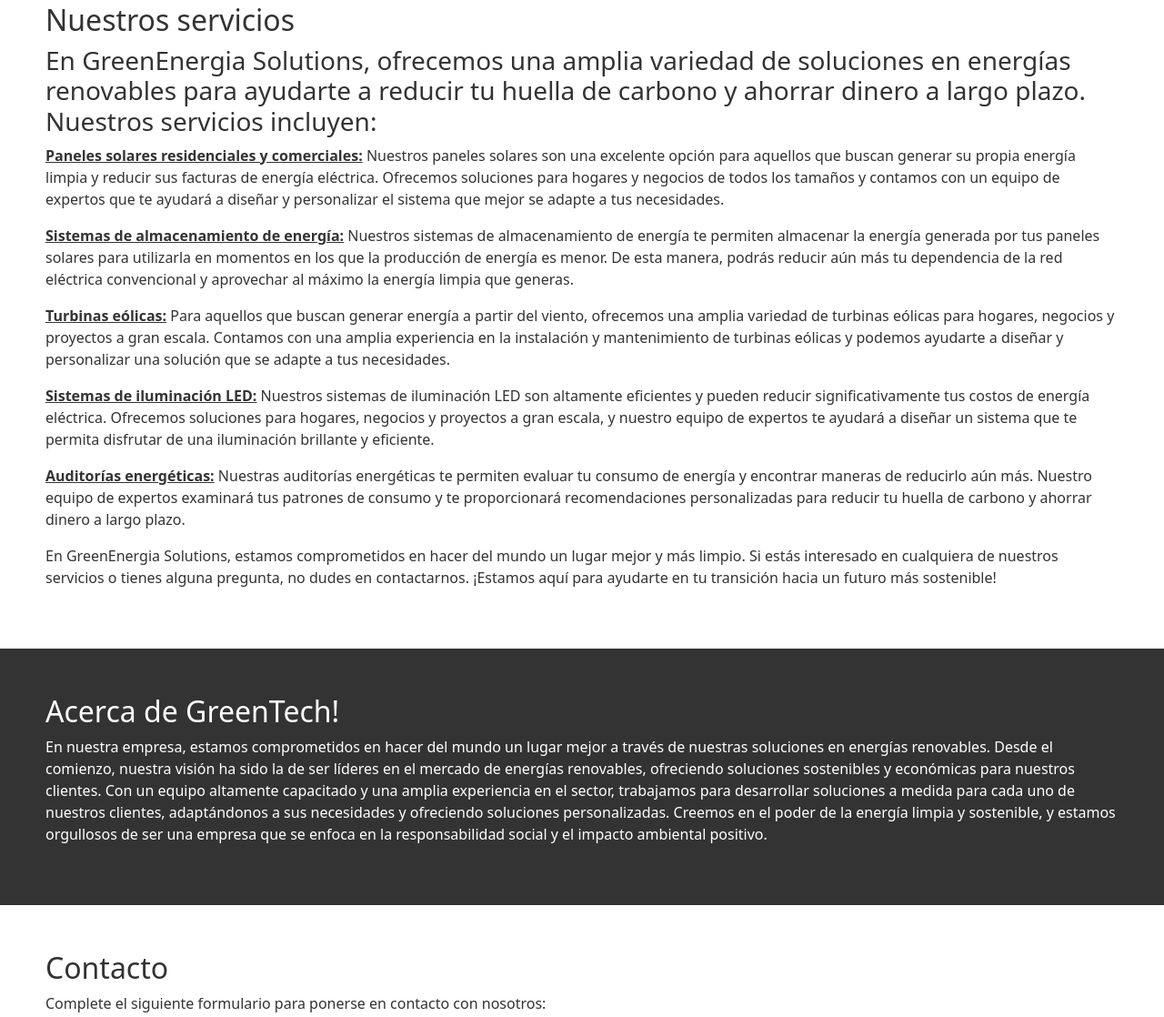
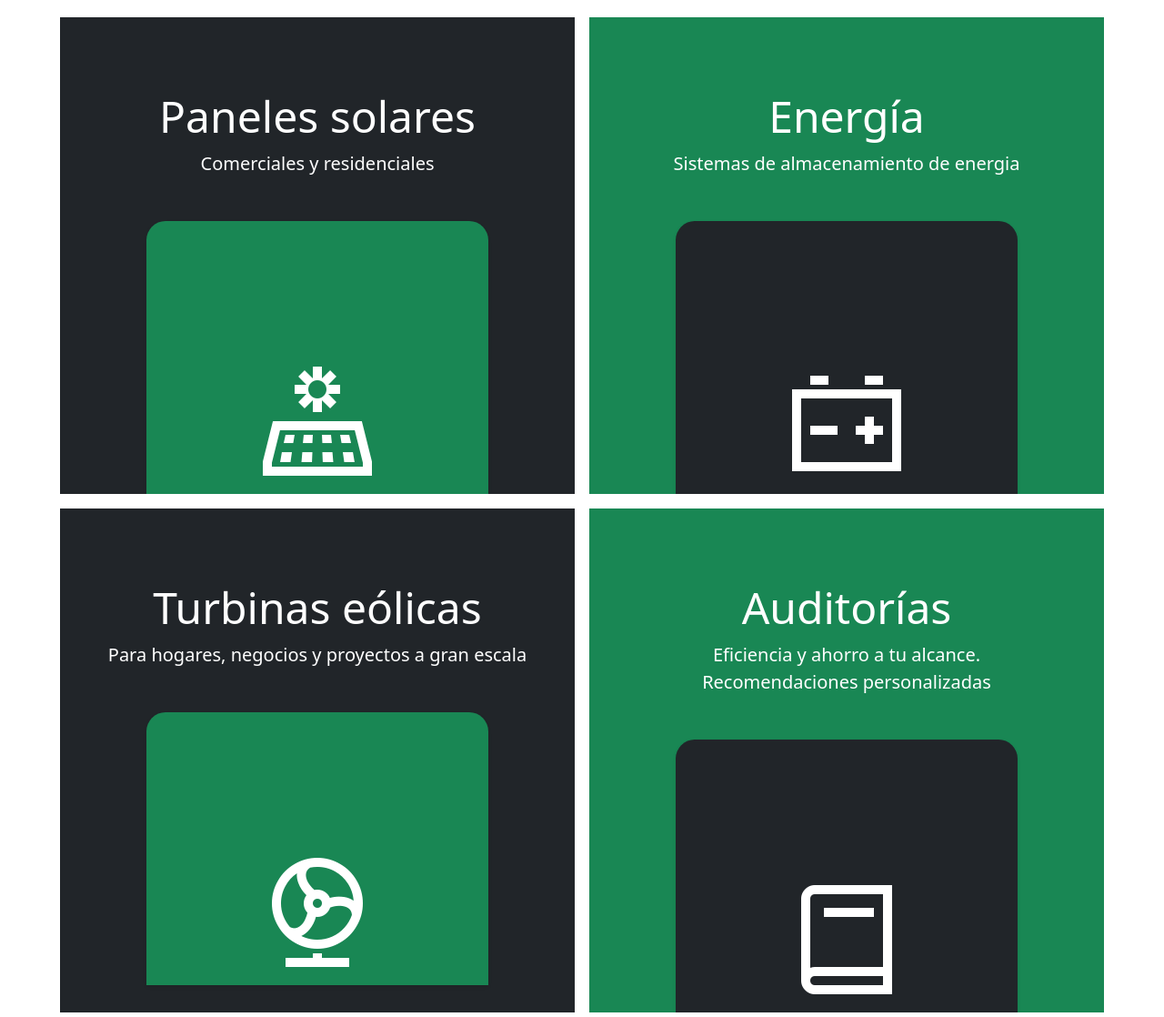
Before and after one commit to JuanBarreyro/UTN1, a plain HTML site: page index.html in a window 1280 px wide. Shown: the part 779-1897 px from the top of the page at 91% size. Drawn offline with nearby package versions, Linux system fonts and the light colour scheme.

Commit message:
New services section
Agregue nueva seccion de servicios mas visual

```diff
--- a/index.html
+++ b/index.html
@@ -79,7 +79,7 @@
 	</div>
 
 
-	<!-- Sección de Servicios -->
+	<!-- Sección de Servicios
 	<section id="servicios">
 		<h2>Nuestros servicios</h2>
 		<h3>En GreenEnergia Solutions, ofrecemos una amplia variedad de soluciones en energías renovables para ayudarte a reducir tu huella de carbono y ahorrar dinero a largo plazo. Nuestros servicios incluyen:</h3>
@@ -100,7 +100,45 @@
 
 		<p>En GreenEnergia Solutions, estamos comprometidos en hacer del mundo un lugar mejor y más limpio. Si estás interesado en cualquiera de nuestros servicios o tienes alguna pregunta, no dudes en contactarnos. ¡Estamos aquí para ayudarte en tu transición hacia un futuro más sostenible!</p>
 
+	</section> -->
+	<section id="servicios">
+		<div class="d-flex justify-content-center w-100 my-md-3 ps-md-3">
+			<div class="text-bg-dark me-md-3 pt-3 px-3 pt-md-5 px-md-5 text-center overflow-hidden w-50">
+			  <div class="w my-3 py-3">
+				<h2 class="display-5">Paneles solares</h2>
+				<p class="lead">Comerciales y residenciales</p>
+			  </div>
+			  <div class="d-flex align-items-end justify-content-center bg-success shadow-sm mx-auto " style="width: 80%; height: 300px; border-radius: 21px 21px 0 0;"><i class="las la-solar-panel" id="solarIcon"></i></div>
+			</div>
+			<div class="bg-success me-md-3 pt-3 px-3 pt-md-5 px-md-5 text-center overflow-hidden w-50">
+			  <div class="my-3 p-3">
+				<h2 class="display-5">Energía</h2>
+				<p class="lead">Sistemas de almacenamiento de energia</p>
+			  </div>
+			  <div class="d-flex align-items-end justify-content-center bg-dark shadow-sm mx-auto" style="width: 80%; height: 300px; border-radius: 21px 21px 0 0;"><i class="las la-car-battery" id="solarIcon"></i></div>
+			</div>
+		</div>
+		<div class="d-flex justify-content-center w-100 my-md-3 ps-md-3">
+			<div class="text-bg-dark me-md-3 pt-3 px-3 pt-md-5 px-md-5 text-center overflow-hidden w-50">
+			  <div class="my-3 py-3">
+				<h2 class="display-5">Turbinas eólicas</h2>
+				<p class="lead">Para hogares, negocios y proyectos a gran escala</p>
+			  </div>
+			  <div class="d-flex align-items-end justify-content-center bg-success shadow-sm mx-auto" style="width: 80%; height: 300px; border-radius: 21px 21px 0 0;"><i class="las la-fan" id="solarIcon"></i></div>
+			</div>
+			<div class="bg-success me-md-3 pt-3 px-3 pt-md-5 px-md-5 text-center overflow-hidden w-50">
+			  <div class="my-3 p-3">
+				<h2 class="display-5">Auditorías</h2>
+				<p class="lead">Eficiencia y ahorro a tu alcance. Recomendaciones personalizadas</p>
+			  </div>
+			  <div class="d-flex align-items-end justify-content-center bg-dark shadow-sm mx-auto" style="width: 80%; height: 300px; border-radius: 21px 21px 0 0;"><i class="las la-book" id="solarIcon"></i></div>
+			</div>
+		</div>
 	</section>
+
+
+
+
 
 	<!-- Sección acerca de -->
 	<section id="acerca-de">
--- a/styles.css
+++ b/styles.css
@@ -128,8 +128,12 @@
 
 #servicios {
   background-color: #fff;
-  color: #333;
+  color: white;
   padding: 50px;
+}
+
+#solarIcon {
+  font-size: 160px;
 }
 
 b{
```
